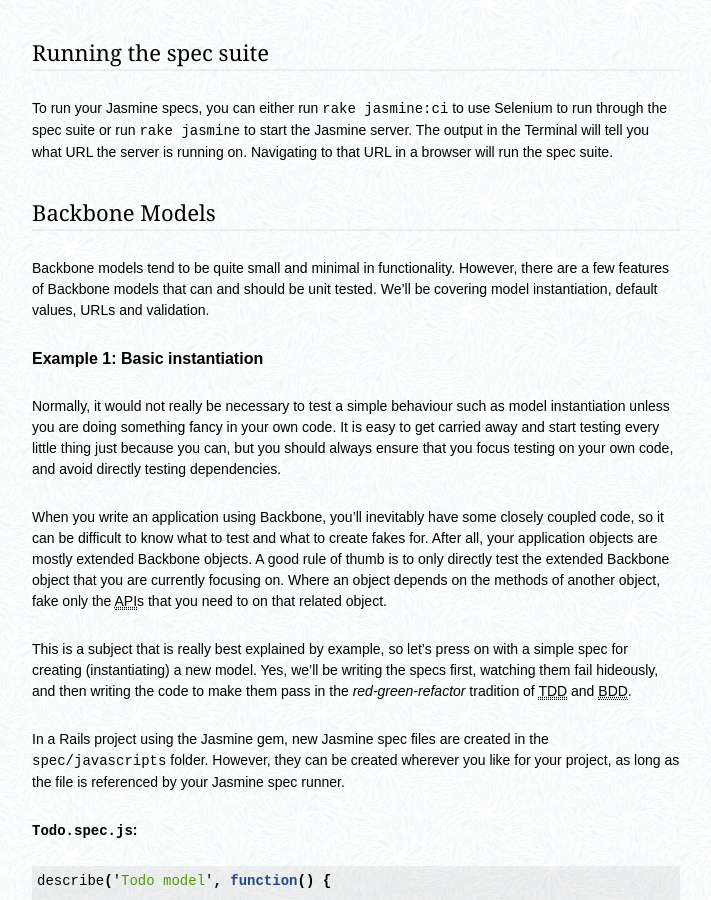
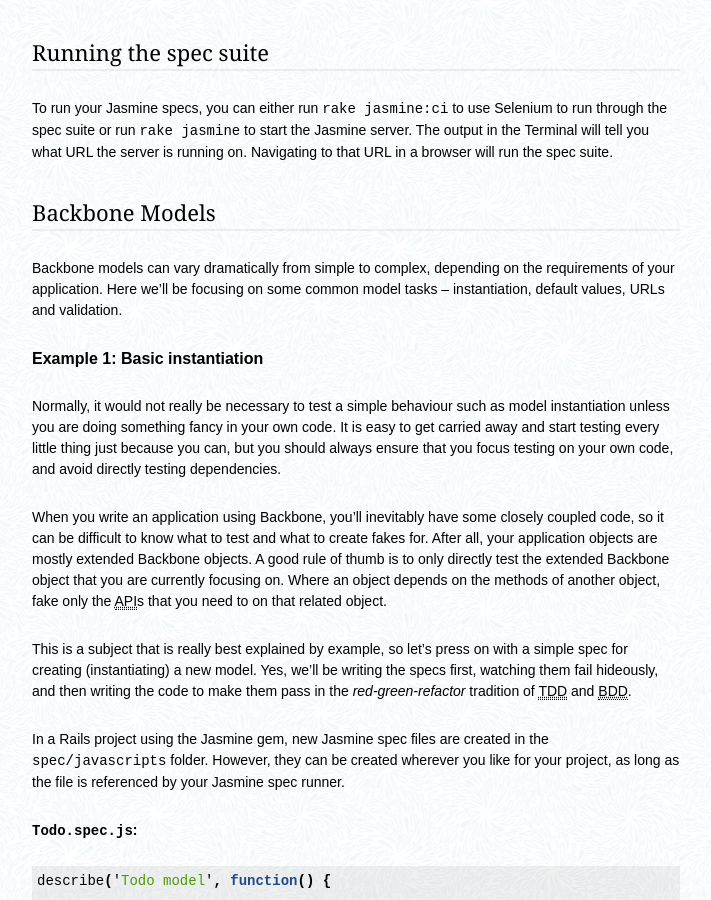
Before and after one commit to froots/froots.github.io, a Jekyll site: the page built from _posts/2011-03-25-testing-backbone-apps-with-jasmine-sinon-2.md, in a window 1280 px wide and 900 px high, scrolled down 1218 px. Shown: the whole window, without its empty margins (158-869 px from the left). Built offline with Jekyll 4.4.1, drawn with Linux system fonts in a browser that asks for light colours; Markdown is read by kramdown in place of the engine named in the settings; comment, search, counter and statistics services are not loaded.

Commit message:
Minor amendment to Backbone testing post part 2 as suggested by @jashkenas

```diff
--- a/_posts/2011-03-25-testing-backbone-apps-with-jasmine-sinon-2.md
+++ b/_posts/2011-03-25-testing-backbone-apps-with-jasmine-sinon-2.md
@@ -38,7 +38,7 @@
 
 ### Backbone Models
 
-Backbone models tend to be quite small and minimal in functionality. However, there are a few features of Backbone models that can and should be unit tested. We'll be covering model instantiation, default values, URLs and validation.
+Backbone models can vary dramatically from simple to complex, depending on the requirements of your application. Here we'll be focusing on some common model tasks – instantiation, default values, URLs and validation.
 
 #### Example 1: Basic instantiation
 
```
